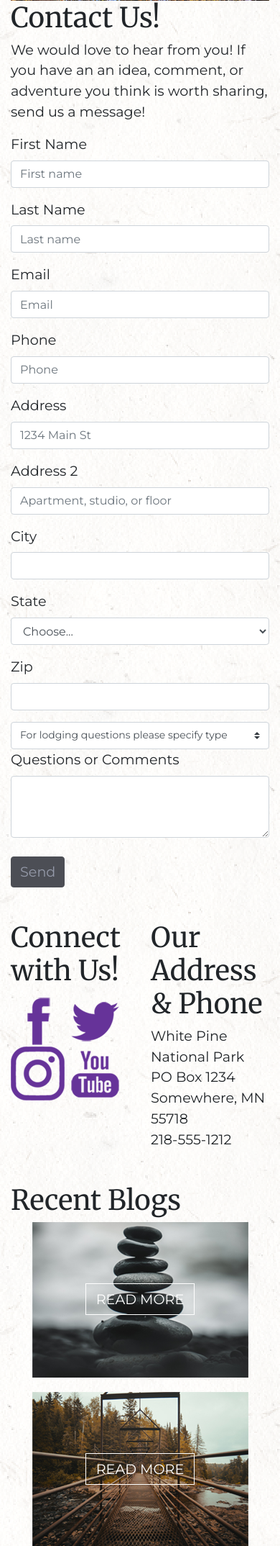
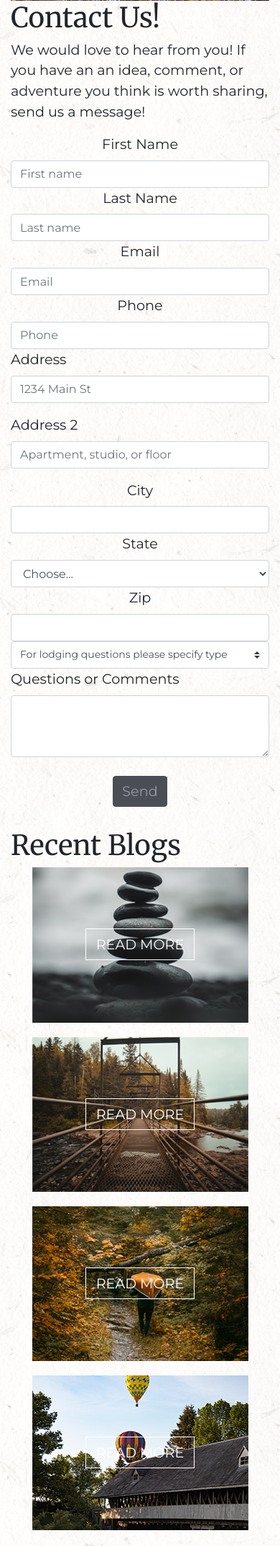
Before and after one commit to Maija-Peura/maija-peura.github.io, a PHP site: page /white_pine/contact.html in a window 390 px wide. Shown: the part 837-2985 px from the top of the page at 72% size. Run offline with PHP 8.4, Linux system fonts and the light colour scheme; some web fonts are replaced.

Commit message:
form fix

```diff
--- a/white_pine/contact.html
+++ b/white_pine/contact.html
@@ -193,13 +193,13 @@
 </div><!--END MIDDLE-->
 
 <div class="container">
-    <div class="row">
+    <div class="row icons">
         <div class="col col-sm-6">
         <h2>Connect with Us!</h2>
-            <img class="img-responsive" src="images/facebook.png" alt="facebook">
-            <img class="img-responsive" src="images/twitter.png" alt="twitter">
-            <img class="img-responsive" src="images/Instagram.png" alt="instagram">
-            <img class="img-responsive" src="images/youtube.png" alt="pinterest">
+            <img class="img-fluid" src="images/facebook.png" alt="facebook">
+            <img class="img-fluid" src="images/twitter.png" alt="twitter">
+            <img class="img-fluid" src="images/Instagram.png" alt="instagram">
+            <img class="img-fluid" src="images/youtube.png" alt="pinterest">
         </div>
 
         <div class="col col-sm-6">
--- a/white_pine/css/custom.css
+++ b/white_pine/css/custom.css
@@ -525,12 +525,12 @@ ul.social li a:hover {
   .camping h3, h4 {
     margin: auto;
     text-align: center;
-}
+    }
 
 
 .camping td {
     padding: none;
-}
+    }
 
 
     .copyright p {
@@ -538,22 +538,31 @@ ul.social li a:hover {
     padding-top: 0px;
     text-align: center;
     margin-top:auto;
-}
+    }
 
     footer p {
     margin-top: auto;
     font-size: .75em;
     text-align: center;
-}
+    }
 
     footer img {
         display: none;
     }
 
+    .form-row>[class*=col-] {
+        text-align: center;
+        padding: none;
+        margin: auto;
+    }
+
     .navbar-brand img {
         width: 50%;
     }
-/*   put other rules here for other parts of the site */
+
+    .icons {
+        display: none;
+    }
 
     .navbar-toggler {
         height: 40px;
@@ -568,7 +577,7 @@ ul.social li a:hover {
 
     .welcome {
     padding-top: 0;
-}
+    }
     ul.secondary_nav {
         padding-left: 0;
     }
```
